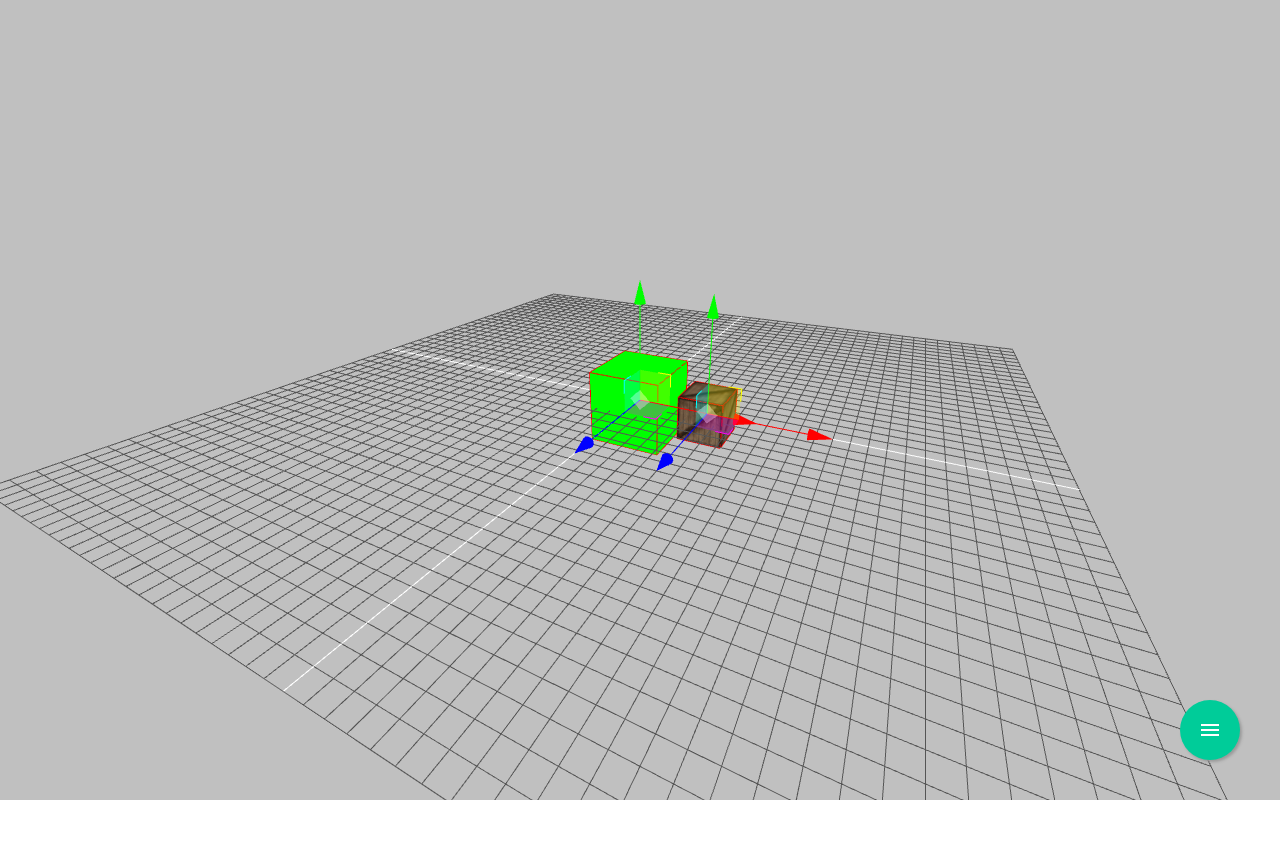
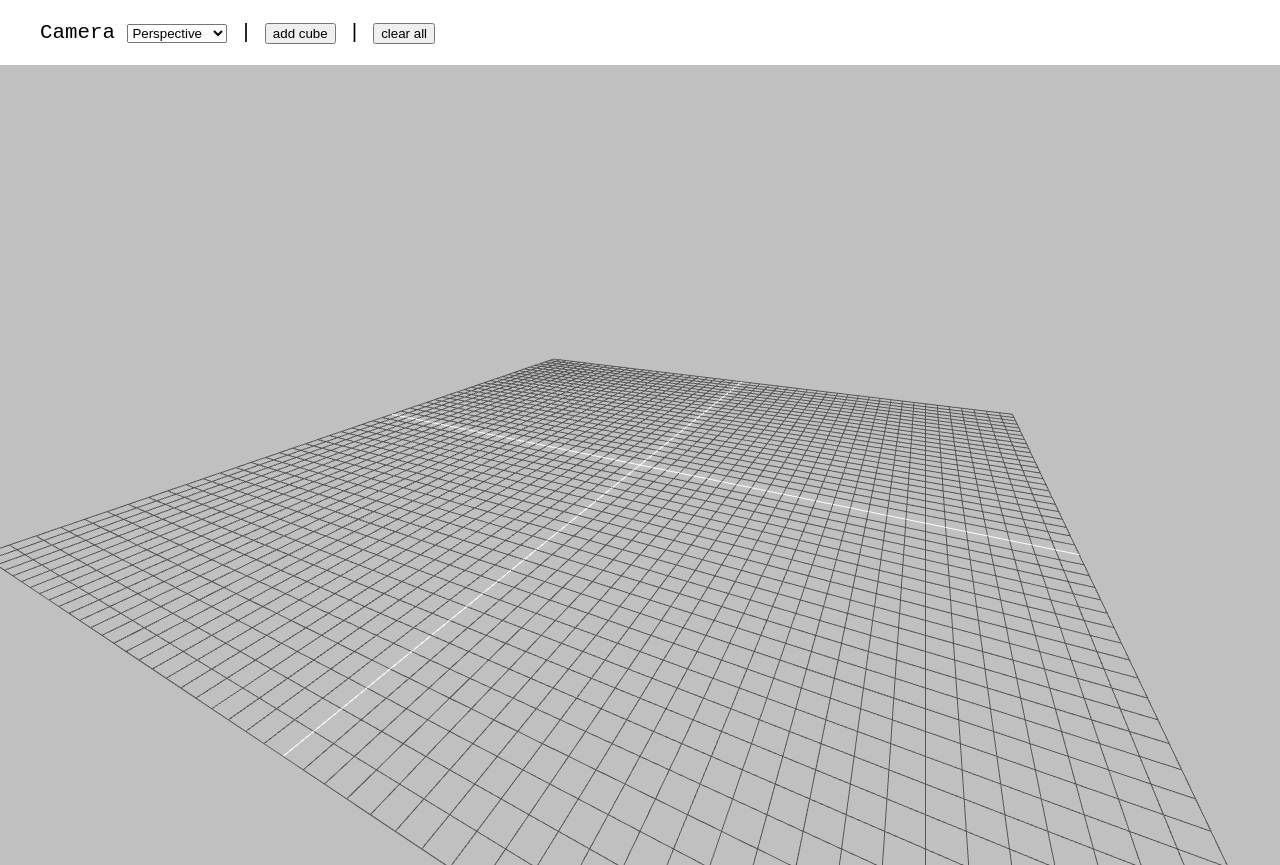
Before and after one commit to khofaai/intro-to-threejs, a website built with webpack: page index.html in a window 1280 px wide. Before the commit the page ends 800 px from the top, so only its background shows below. Built offline with nearby package versions, Linux system fonts and the light colour scheme; animation ran at ten frames a second.

Commit message:
updates and add actions

```diff
--- a/index.html
+++ b/index.html
@@ -8,21 +8,23 @@
     <title>Three.JS-Webpack Boilerplate</title>
   </head>
   <body>
-    <!-- Information modal -->
-    <a id="open-modal-btn" class="float">
-      <i class="icon-float material-icons">menu</i>
-    </a>
-    <div id="info-modal" class="modal">
-      <div class="modal-content">
-        <span class="close-modal-btn">&times;</span>
-        <h3>Welcome to my Three.JS-Webpack boilerplate!</h3>
-        <p>It is a great and easy way to bootstrap Three.Js project.</p>
-        <p>To get started clone the repo <code>git clone https://github.com/aakatev/three-js-webpack.git</code>.</p>
-        <p>For more information, navigate to the <a href="https://github.com/aakatev/three-js-webpack">project GitHub page</a>!</p>
-      </div>
+    <div>
+      <ul style="display: inline-block">
+        <li style="display: inline-block">
+          <label>Camera</label>
+          <select>
+            <option>Perspective</option>
+            <option>Orthographic</option>
+          </select> |
+        </li>
+        <li style="display: inline-block">
+          <button id="addCube">add cube</button> |
+        </li>
+        <li style="display: inline-block">
+          <button id="clearAll">clear all</button>
+        </li>
+      </ul>
     </div>
-    <!-- End information modal -->
-
     <script src="public/bundle.js"></script>
   </body>
 </html>
--- a/src/app/Viewer.js
+++ b/src/app/Viewer.js
@@ -15,36 +15,55 @@ class Viewer {
 		window.addEventListener('resize', () => this.onWindowResize())
   }
 
+  clearAll() {
+    this.scene.children.length = 0;
+    this.addGrid();
+  }
+
+  addGrid() {
+    const grid = new THREE.GridHelper( 50, 50, 0xffffff, 0x555555 );
+    this.scene.add( grid );
+  }
+
   addScene() {
     this.scene = new THREE.Scene();
     this.scene.background = new THREE.Color( 0xC0C0C0 );
-    const grid = new THREE.GridHelper( 50, 50, 0xffffff, 0x555555 );
-    this.scene.add( grid );
+    this.addGrid();
   }
 
   addCamera() {
     this.camera = new THREE.PerspectiveCamera( 75, window.innerWidth / window.innerHeight, 0.1, 1000 );
   }
 
-  addTextureCube(name = null) {
+  addTextureCube(name = null, withControls = false) {
     const cubeWithTexture = Cube.create({
       size: [3, 3, 3],
       texture: 'static/crate.gif',
       edgeColor: 0xff0000,
     });
+    cubeWithTexture.name = name;
     this.scene.add(cubeWithTexture)
     cubeWithTexture.position.set(5, 0, 0);
-    if(name) this.objects[name] = cubeWithTexture;
+    if(name) {
+      this.objects[name] = cubeWithTexture
+    };
+    if(withControls) {
+      this.addControlToObjectByName(name);
+    }
   }
 
-  addCube(name = null) {
+  addCube(name = null, withControls = false) {
     const cube = Cube.create({
       size: [5, 5, 5],
-      color: 0x00ff00,
+      color: `#${(Math.random() * 0xFFFFFF << 0).toString(16).padStart(6, '0')}`,
       edgeColor: 0xff0000,
     });
+    cube.name = name;
     this.scene.add( cube );
     if(name) this.objects[name] = cube;
+    if(withControls) {
+      this.addControlToObjectByName(name);
+    }
   }
 
   addLight() {
@@ -71,9 +90,10 @@ class Viewer {
 
   addControlToObjectByName(name) {
     const control = new TransformControls( this.camera, this.renderer.domElement );
+    control.name = `${name}Control`;
     control.addEventListener( 'change', () => this.render() );
 
-    control.addEventListener( 'dragging-changed', function ( event ) {
+    control.addEventListener( 'dragging-changed', ( event ) =>  {
     	this.orbit.enabled = !event.value;
     });
 
@@ -90,8 +110,6 @@ class Viewer {
   init() {
     this.addScene();
     this.addCamera();
-    this.addCube('firstCube');
-    this.addTextureCube('firstTextureCube');
     // this.loadGltfFile();
     // this.addText(); later
     this.addLight();
@@ -103,10 +121,10 @@ class Viewer {
     this.renderer.setSize( window.innerWidth, window.innerHeight );
     document.body.appendChild( this.renderer.domElement );
 
+    // this.addCube('firstCube', true);
+    // this.addTextureCube('firstTextureCube', true);
     this.animate();
     this.addControls();
-    this.addControlToObjectByName('firstCube');
-    this.addControlToObjectByName('firstTextureCube');
   }
 
   animate() {
--- a/src/main.js
+++ b/src/main.js
@@ -1,3 +1,7 @@
 import Viewer from './app/Viewer';
+const app = new Viewer;
 
-(new Viewer()).init();
+app.init();
+
+document.getElementById('addCube').addEventListener('click', () => app.addCube('randomCube', true));
+document.getElementById('clearAll').addEventListener('click', () => app.clearAll());
```
